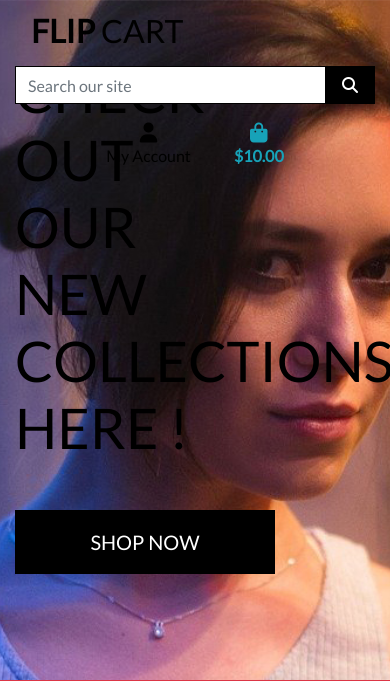
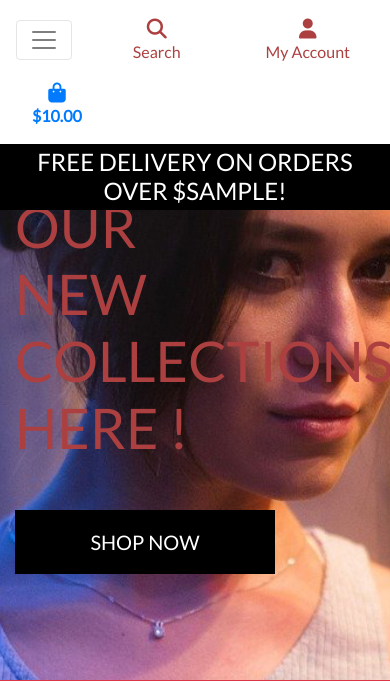
Before and after one commit to Nikkeljohn/filpcart, a Django app: template home/templates/home/index.html in a window 390 px wide. Shown: the top 681 px of the page. Run offline with Django 3.2, Linux system fonts and the light colour scheme; the template is opened without the code that fills it: most values are stand-ins (such as "Sample title", 1, 10 or a date in 2020); some libraries are stand-ins or nearby versions.

Commit message:
created mobile and main nav bar and updated css

```diff
--- a/home/templates/home/index.html
+++ b/home/templates/home/index.html
@@ -5,9 +5,9 @@
 <div class="container h-100">
     <div class="row h-100">
         <div class="col-7 col-md-6 my-auto">
-            <h1 class="display-4 logo-font text-black">
+            <h2 class="display-4 logo-font text-black">
                 Check out our new collections here !
-            </h1>
+            </h2>
             <div class="my-5">
                 <h4>
                     <a href="" class="shop-now-button btn btn-lg rounded-0 text-uppercase py-3">Shop Now</a>
--- a/static/css/base.css
+++ b/static/css/base.css
@@ -44,16 +44,20 @@ body {
 .btn-black:hover,
 .btn-black:active,
 .btn-black:focus {
-    background: #222;
+    background: #fa9494;
     color: white;
 }
 
 .text-black {
-    color: #000 !important;
+    color: #ac4040 !important;
 }
 
 .border-black {
     border: 1px solid black !important;
+}
+
+.bg-black {
+    background: #000 !important;
 }
 
 /* -------------------------------- Media Queries */
--- a/templates/base.html
+++ b/templates/base.html
@@ -44,10 +44,10 @@
 
 <body>
     <header class="container-fluid fixed-top">
-        <div class="row">
+        <div id="topnav" class="row bg-white pt-lg-2 d-none d-lg-flex">
             <div class="col-12 col-lg-4 my-auto py-1 py-lg-0 text-center text-lg-left">
                 <a href="{% url 'home' %}" class="nav-link main-logo-link">
-                    <h2 class="logo-font text-black my-0"><strong>Flip</strong> Cart</h2>
+                    <h2 class="logo-font text-black my-0"><strong>Flip</strong> Cart<i class="fa-solid fa-cart-plus"></i></h2>
                 </a>
             </div>
             <div class="col-12 col-lg-4 my-auto py-1 py-lg-0">
@@ -80,7 +80,7 @@
                             {% if request.user.is_superuser %}
                             <a href="" class="dropdown-item">Product Management</a>
                             {% endif %}
-                            <a href="" class="dropdown-item">My Profile</a>
+                            <a href="" class="dropdown-item">User<i class="fa-solid fa-user"></i></a>
                             <a href="{% url 'account_logout' %}" class="dropdown-item">Logout</a>
                             {% else %}
                             <a href="{% url 'account_signup' %}" class="dropdown-item">Register</a>
@@ -92,7 +92,7 @@
                         <a class="{% if grand_total %}text-info font-weight-bold{% else %}text-black{% endif %} nav-link"
                             href="">
                             <div class="text-center">
-                                <div><i class="fas fa-shopping-bag fa-lg"></i></div>
+                                <div><i class="fa-solid fa-cart-shopping"></i></div>
                                 <p class="my-0">
                                     {% if grand_total %}
                                     ${{ grand_total|floatformat:2 }}
@@ -104,6 +104,21 @@
                         </a>
                     </li>
                 </ul>
+            </div>
+        </div>
+        <div class="row bg-white">
+            <nav class="navbar navbar-expand-lg navbar-light w-100">
+                <button class="navbar-toggler" type="button" data-toggle="collapse" data-target="#main-nav"
+                    aria-controls="main-nav" aria-expanded="false" aria-label="Toggle navigation">
+                    <span class="navbar-toggler-icon"></span>
+                </button>
+                {% include 'includes/mobile-top-header.html' %}
+                {% include 'includes/main-nav.html' %}
+            </nav>
+        </div>
+        <div id="delivery-banner" class="row text-center">
+            <div class="col bg-black text-white">
+                <h4 class="logo-font my-1">Free delivery on orders over ${{ free_shipping_threshold }}!</h4>
             </div>
         </div>
     </header>
--- /dev/null
+++ b/templates/includes/mobile-top-header.html
@@ -0,0 +1,56 @@
+<li class="list-inline-item">
+    <a class="text-black nav-link d-block d-lg-none" href="#" id="mobile-search" data-toggle="dropdown" aria-haspopup="true" aria-expanded="false">
+        <div class="text-center">
+            <div><i class="fas fa-search fa-lg"></i></div>
+            <p class="my-0">Search</p>
+        </div>
+    </a>
+    <div class="dropdown-menu border-0 w-100 p-3 rounded-0 my-0" aria-labelledby="mobile-search">
+        <form class="form" method="GET" action="">
+            <div class="input-group w-100">
+                <input class="form-control border border-black rounded-0" type="text" name="q" placeholder="Search our site">
+                <div class="input-group-append">
+                    <button class="form-control form-control btn btn-black border border-black rounded-0" type="submit">
+                        <span class="icon">
+                            <i class="fas fa-search"></i>
+                        </span>
+                    </button>
+                </div>
+            </div>
+        </form>
+    </div>
+</li>
+<li class="list-inline-item dropdown">
+    <a class="text-black nav-link d-block d-lg-none" href="#" id="user-options" data-toggle="dropdown" aria-haspopup="true" aria-expanded="false">
+        <div class="text-center">
+            <div><i class="fas fa-user fa-lg"></i></div>
+            <p class="my-0">My Account</p>
+        </div>
+    </a>
+    <div class="dropdown-menu border-0" aria-labelledby="user-options">
+        {% if request.user.is_authenticated %}
+            {% if request.user.is_superuser %}
+                <a href="{% url 'account_logout' %}" class="dropdown-item">Product Management</a>
+            {% endif %}
+            <a href="" class="dropdown-item">My Profile</a>
+            <a href="{% url 'account_logout' %}" class="dropdown-item">Logout</a>
+        {% else %}
+            <a href="{% url 'account_signup' %}" class="dropdown-item">Register</a>
+            <a href="{% url 'account_login' %}" class="dropdown-item">Login</a>
+        {% endif %}
+    </div>
+</li>
+<li class="list-inline-item">
+    <a class="{% if grand_total %}text-primary font-weight-bold{% else %}text-black{% endif %} nav-link d-block d-lg-none" href="">
+        <div class="text-center">
+            <div><i class="fas fa-shopping-bag fa-lg"></i></div>
+            <p class="my-0">
+                {% if grand_total %}
+                    ${{ grand_total|floatformat:2 }}
+                {% else %}
+                    $0.00
+                {% endif %}
+            </p>
+        </div>
+    </a>
+</li>
```
Also changed, not shown: templates/includes/main-nav.html (added, +50 -0 lines).
